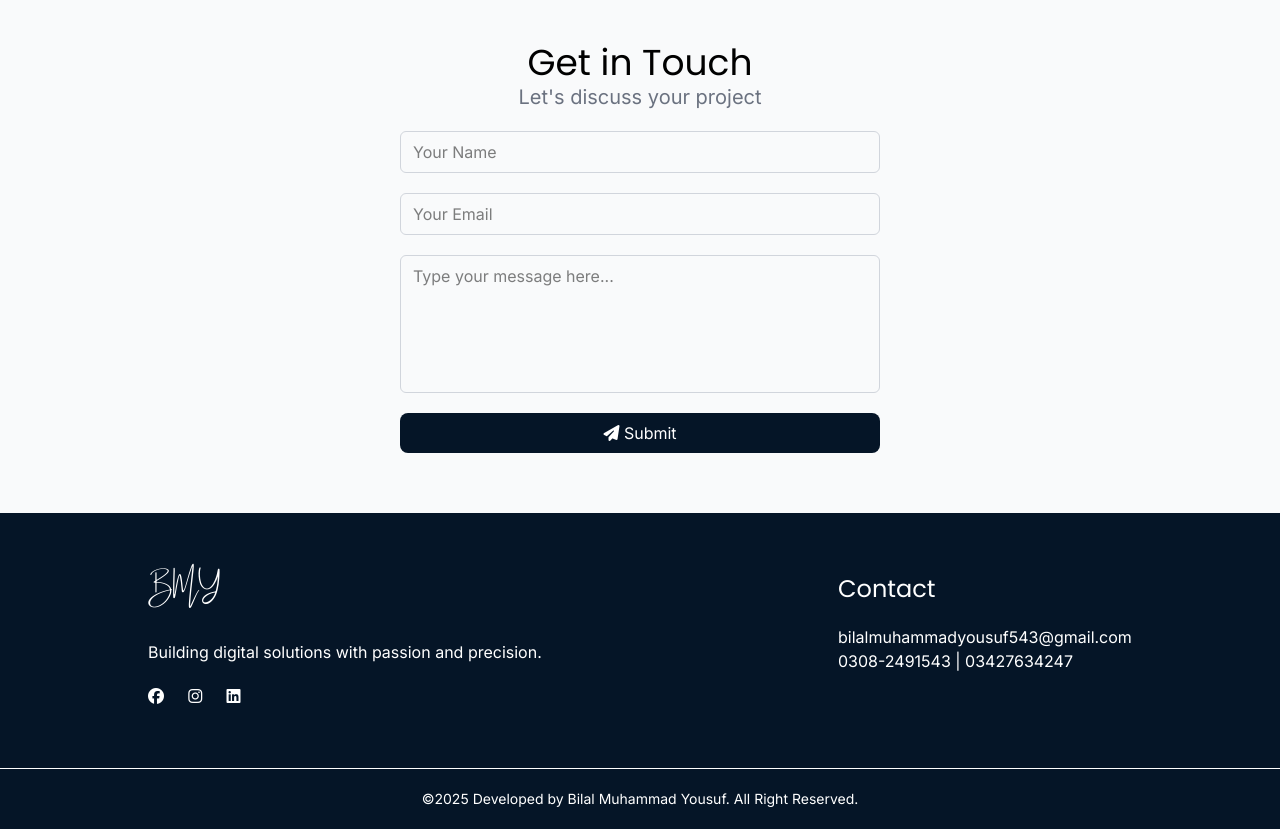
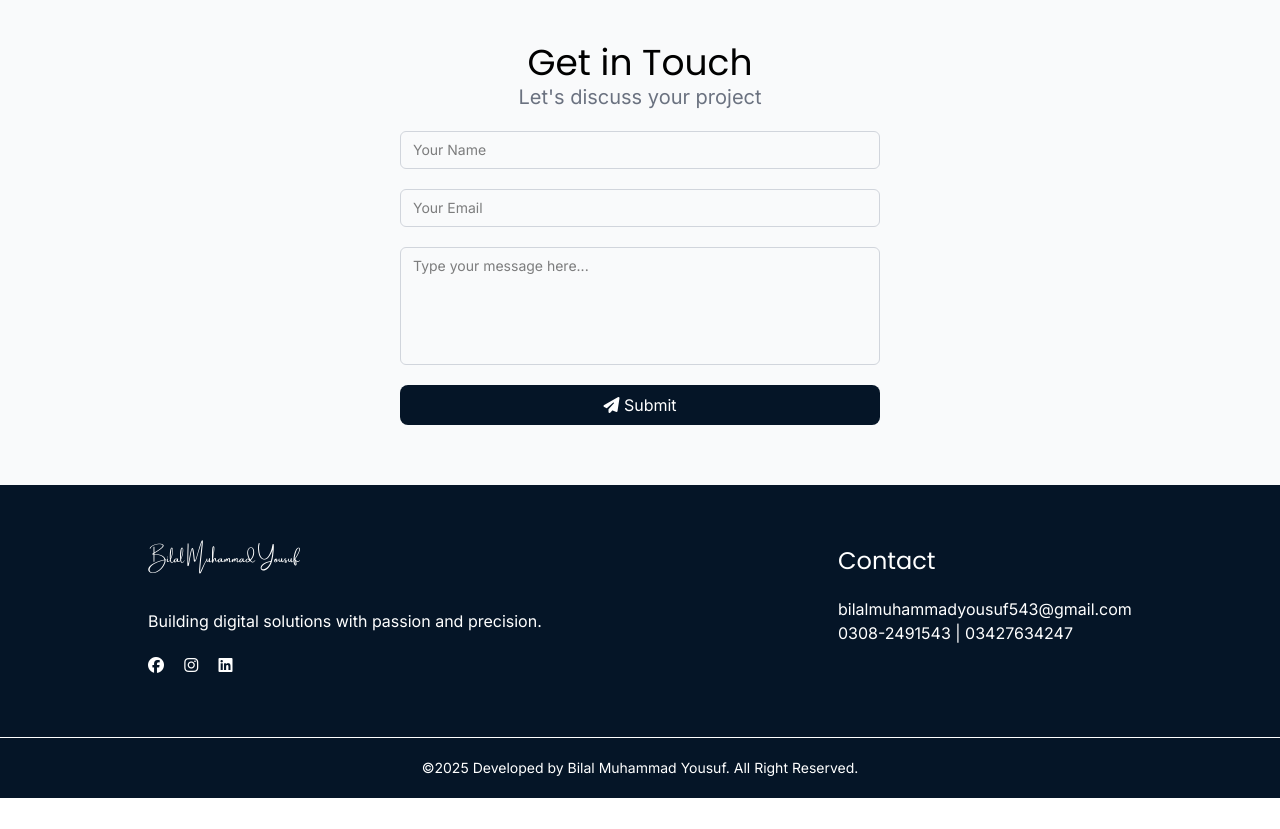
Before and after one commit to Bilal-19/bilal-19.github.io, a plain HTML site: page index.html in a window 1280 px wide. Shown: the part 3920-4749 px from the top of the page. After the commit the page ends 4718 px from the top, so only its background shows below. Drawn offline with nearby package versions, Linux system fonts and the light colour scheme.

Commit message:
Fixed layout.

```diff
--- a/JS/script.mjs
+++ b/JS/script.mjs
@@ -54,10 +54,10 @@ pricingPackages.map((val, key) => {
     `
   <div class="m-3 border shadow-md rounded-lg hover:scale-102 duration-100 p-5 ${val.id == 2 ? 'border-gray-500' : 'border-gray-300'}">
     <img src="${val.imgPath}" class="h-10 mx-auto mb-3"/>
-    <h5 class="text-center md:text-lg font-medium mb-3">${val.packageName}</h5>
-    <h3 class="text-center md:text-4xl font-medium mb-3">$${val.newPrice}</h3>
+    <h5 class="text-center text-md md:text-lg font-medium mb-3">${val.packageName}</h5>
+    <h3 class="text-center text-2xl md:text-4xl font-medium mb-3">$${val.newPrice}</h3>
     <p class="mb-3">${val.description}</p>
-    <div class="mb-3 flex justify-between text-[#6B7280]">
+    <div class="mb-3 flex flex-col md:flex-row justify-between text-[#6B7280]">
       <p><i class="fa-solid fa-calendar-days"></i> ${val.timeFrame}-days delivery</p>
       <p><i class="fa-solid fa-repeat"></i> ${val.revisions} free revisions</p>
     </div>
--- a/index.html
+++ b/index.html
@@ -17,7 +17,9 @@
         crossorigin="anonymous" referrerpolicy="no-referrer" />
     <link rel="preconnect" href="https://fonts.googleapis.com">
     <link rel="preconnect" href="https://fonts.gstatic.com" crossorigin>
-    <link href="https://fonts.googleapis.com/css2?family=Inter:ital,opsz,wght@0,14..32,100..900;1,14..32,100..900&family=Poppins:ital,wght@0,100;0,200;0,300;0,400;0,500;0,600;0,700;0,800;0,900;1,100;1,200;1,300;1,400;1,500;1,600;1,700;1,800;1,900&display=swap" rel="stylesheet">
+    <link
+        href="https://fonts.googleapis.com/css2?family=Inter:ital,opsz,wght@0,14..32,100..900;1,14..32,100..900&family=Poppins:ital,wght@0,100;0,200;0,300;0,400;0,500;0,600;0,700;0,800;0,900;1,100;1,200;1,300;1,400;1,500;1,600;1,700;1,800;1,900&display=swap"
+        rel="stylesheet">
     <!-- Swiper JS CDN -->
     <link rel="stylesheet" href="https://cdn.jsdelivr.net/npm/swiper@11/swiper-bundle.min.css" />
     <link rel="stylesheet" href="./styles.css">
@@ -41,15 +43,18 @@
 
         <div class="flex flex-col md:flex-row mx-5 md:m-0 space-x-10" id="navbar-default">
             <a href="#projects" class="hover:underline underline-offset-4 text-sm font-medium my-1 md:my-0">Projects</a>
-            <a href="#experience" class="hover:underline underline-offset-4 text-sm font-medium my-1 md:my-0">Experience</a>
+            <a href="#experience"
+                class="hover:underline underline-offset-4 text-sm font-medium my-1 md:my-0">Experience</a>
             <a href="#blogs" class="hover:underline underline-offset-4 text-sm font-medium my-1 md:my-0">Blog</a>
             <a href="#contact" class="hover:underline underline-offset-4 text-sm font-medium my-1 md:my-0">Contact</a>
         </div>
 
         <div class="mx-5 space-x-4">
-            <a target="_blank" href="https://www.facebook.com/profile.php?id=100013114033412" class="fa-brands fa-facebook"></a>
+            <a target="_blank" href="https://www.facebook.com/profile.php?id=100013114033412"
+                class="fa-brands fa-facebook"></a>
             <a target="_blank" href="https://www.instagram.com/bilal_8939/" class="fa-brands fa-instagram"></a>
-            <a target="_blank" href="https://www.linkedin.com/in/bilalmuhammadyousuf/" class="fa-brands fa-linkedin"></a>
+            <a target="_blank" href="https://www.linkedin.com/in/bilalmuhammadyousuf/"
+                class="fa-brands fa-linkedin"></a>
         </div>
 
     </div>
@@ -114,8 +119,7 @@
         </div>
     </div>
 
-    <div
-        class="w-full mt-5 bg-[#F9FAFB] pt-10 pb-10" id="experience">
+    <div class="w-full mt-5 bg-[#F9FAFB] pt-10 pb-10" id="experience">
         <div class="container mx-auto flex flex-col-reverse md:flex-row justify-center items-center">
             <div class="w-80 md:w-1/2 m-2 md:m-5">
                 <h2 class="slideFromTop text-2xl md:text-4xl mb-5 md:mb-10">Professional Experience</h2>
@@ -189,7 +193,7 @@
 
     <div class="container-fluid pt-10 pb-10" id="blogs">
         <h2 class="text-center text-2xl md:text-4xl slideFromTop pt-5">Blogs</h2>
-        <p class="text-center text-xl text-[#6B7280]">Insights about web development</p>
+        <p class="text-base md:text-xl text-[#6B7280] mb-5">Insights about web development</p>
         <div class="grid grid-cols-1 md:grid-cols-3 m-2 md:m-5" id="blog-section">
 
         </div>
@@ -203,11 +207,11 @@
                 action="https://formsubmit.co/bilalmuhammadyousuf543@gmail.com" method="post" autocomplete="off">
 
                 <input type="text" name="username" placeholder="Your Name"
-                    class="block border border-gray-300 px-3 py-2 focus:outline-none w-80 md:w-3/4 rounded-md mx-auto my-5">
+                    class="block border border-gray-300 px-3 py-2 focus:outline-none w-80 md:w-3/4 rounded-md mx-auto my-5 text-sm">
                 <input type="email" name="useremail" placeholder="Your Email"
-                    class="block border border-gray-300 px-3 py-2 focus:outline-none w-80 md:w-3/4 rounded-md mx-auto my-5">
+                    class="block border border-gray-300 px-3 py-2 focus:outline-none w-80 md:w-3/4 rounded-md mx-auto my-5 text-sm">
                 <textarea name="message" placeholder="Type your message here..."
-                    class="block border border-gray-300 px-3 py-2 focus:outline-none w-80 md:w-3/4 rounded-md mx-auto my-5 resize-none"
+                    class="block border border-gray-300 px-3 py-2 focus:outline-none w-80 md:w-3/4 rounded-md mx-auto my-5 text-sm resize-none"
                     rows="5"></textarea>
 
                 <button type="submit"
@@ -222,18 +226,20 @@
     <div class="container-fluid bg-charcoal-blue text-white">
         <div class="flex flex-col md:flex-row justify-around">
             <div class="p-5 md:p-15">
-                <a href="./index.html" class="ff-amsterdam-one">
-                    BMY
+                <a href="./index.html" class="ff-amsterdam-one text-xs">
+                    Bilal Muhammad Yousuf
                 </a>
 
                 <p class="mt-10">
                     Building digital solutions with passion and precision.
                 </p>
 
-                <div class="mt-5">
-                    <a href="" class="fa-brands mr-5 fa-facebook"></a>
-                    <a href="" class="fa-brands mr-5 fa-instagram"></a>
-                    <a href="" class="fa-brands mr-5 fa-linkedin"></a>
+                <div class="mt-5 space-x-4">
+                    <a target="_blank" href="https://www.facebook.com/profile.php?id=100013114033412"
+                        class="fa-brands fa-facebook"></a>
+                    <a target="_blank" href="https://www.instagram.com/bilal_8939/" class="fa-brands fa-instagram"></a>
+                    <a target="_blank" href="https://www.linkedin.com/in/bilalmuhammadyousuf/"
+                        class="fa-brands fa-linkedin"></a>
                 </div>
             </div>
 
```
